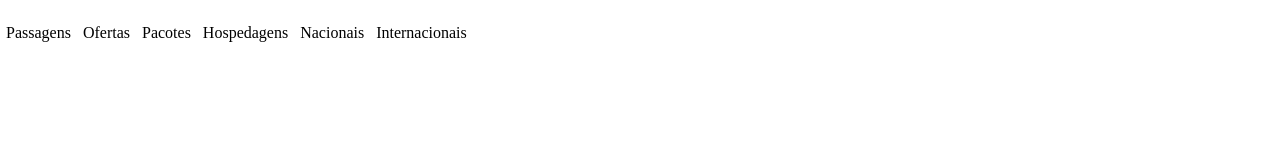
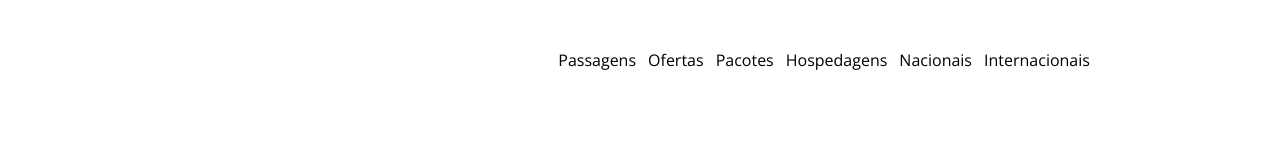
Before and after one commit to luanaAlvez/html-css, a plain HTML site: page teste/index.html in a window 1280 px wide. Drawn offline with nearby package versions, Linux system fonts and the light colour scheme.

Commit message:
barra de navegação corrigida

```diff
--- a/teste/index.html
+++ b/teste/index.html
@@ -1,13 +1,27 @@
 <!DOCTYPE html>
 <html lang="en">
+
 <head>
     <meta charset="UTF-8">
     <meta http-equiv="X-UA-Compatible" content="IE=edge">
     <meta name="viewport" content="width=device-width, initial-scale=1.0">
-    <link rel="stylesheet" href="styles.css"/>
+    <link rel="stylesheet" href="styles.css" />
+
+    <!-- fonts -->
+    <link rel="preconnect" href="https://fonts.googleapis.com">
+    <link rel="preconnect" href="https://fonts.gstatic.com" crossorigin>
+    <link href="https://fonts.googleapis.com/css2?family=Open+Sans&family=Roboto&display=swap" rel="stylesheet">
+
     <title>voyage</title>
 </head>
+
 <body>
+    <header>
+
+        <nav>
+
+
+
             <img src="img-2.jpg" alt="">
 
             <ul>
@@ -36,6 +50,10 @@
                 </li>
 
             </ul>
+        </nav>
+
+    </header>
 
 </body>
+
 </html>
--- a/teste/styles.css
+++ b/teste/styles.css
@@ -22,3 +22,16 @@ li{
     list-style: none;
     margin: 6px;
 }
+
+li:hover{
+ border-bottom: 3px solid cornflowerblue;
+ cursor: pointer;
+}
+
+body{
+    font-family: 'Open Sans', sans-serif;
+}
+
+nav{
+    display: flex;
+}
```
Lines whose indentation alone changed are shown as unchanged.
